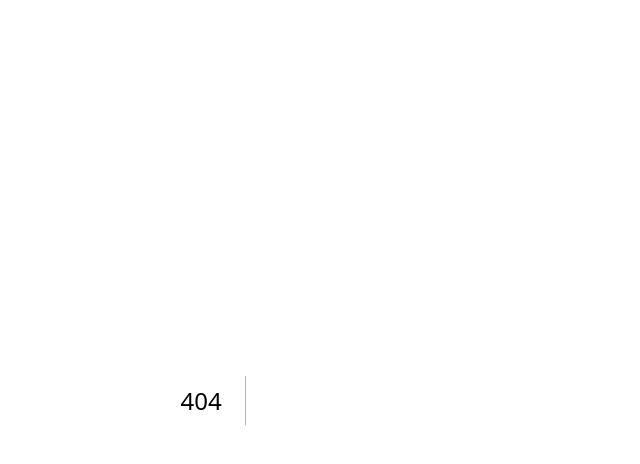
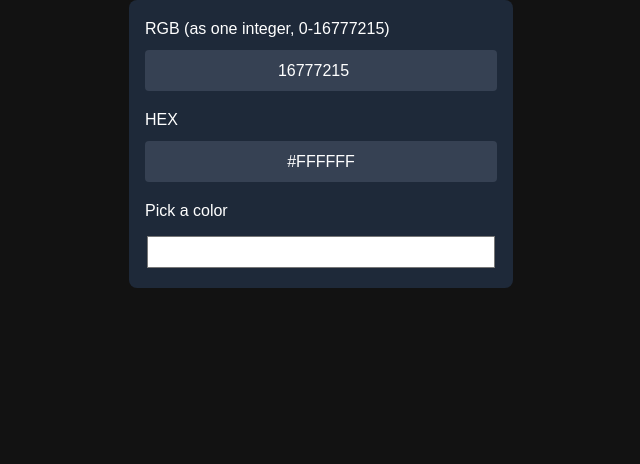
Before and after one commit to Knerio/knerio.github.io, a Next.js app: page /color in a window 1280 px wide. Before the commit this address had no page. Shown: the top 464 px of the page, without its empty margins (319-959 px from the left). Built offline with nearby package versions, Linux system fonts and the light colour scheme.

Commit message:
add tailwind and /color

```diff
--- a/package.json
+++ b/package.json
@@ -16,11 +16,15 @@
     "react-markdown": "^9.0.1"
   },
   "devDependencies": {
+    "@tailwindcss/postcss": "^4.1.2",
     "@types/node": "^20",
     "@types/react": "^18",
     "@types/react-dom": "^18",
+    "autoprefixer": "^10.4.21",
     "eslint": "^8",
     "eslint-config-next": "14.2.3",
+    "postcss": "^8.5.3",
+    "tailwindcss": "^4.1.2",
     "typescript": "^5"
   }
 }
--- /dev/null
+++ b/postcss.config.mjs
@@ -0,0 +1,6 @@
+const config = {
+    plugins: {
+        "@tailwindcss/postcss": {},
+    },
+};
+export default config;
--- /dev/null
+++ b/src/pages/color/index.tsx
@@ -0,0 +1,82 @@
+import { useState } from "react";
+
+export default function ColorConverter() {
+    const [rgb, setRgb] = useState({ r: 255, g: 255, b: 255 });
+    const [hex, setHex] = useState("#ffffff");
+    const [color, setColor] = useState("#ffffff");
+
+    const rgbToHex = (r, g, b) => {
+        return "#" + ((1 << 24) | (r << 16) | (g << 8) | b).toString(16).slice(1).toUpperCase();
+    };
+
+    const hexToRgb = (hex) => {
+        let bigint = parseInt(hex.slice(1), 16);
+        return {
+            r: (bigint >> 16) & 255,
+            g: (bigint >> 8) & 255,
+            b: bigint & 255,
+        };
+    };
+
+    const handleRgbChange = (e) => {
+        let value = Math.min(16777215, Math.max(0, Number(e.target.value)));
+        const newRgb = {
+            r: (value >> 16) & 255,
+            g: (value >> 8) & 255,
+            b: value & 255,
+        };
+        setRgb(newRgb);
+        const hexValue = rgbToHex(newRgb.r, newRgb.g, newRgb.b);
+        setHex(hexValue);
+        setColor(hexValue);
+    };
+
+    const handleHexChange = (e) => {
+        let value = e.target.value;
+        if (/^#([0-9A-F]{6})$/i.test(value)) {
+            setHex(value);
+            setRgb(hexToRgb(value));
+            setColor(value);
+        } else {
+            setHex(value);
+        }
+    };
+
+    const handleColorPick = (e) => {
+        setHex(e.target.value);
+        setRgb(hexToRgb(e.target.value));
+        setColor(e.target.value);
+    };
+
+    return (
+        <div className="p-4 bg-gray-800 text-white rounded-lg space-y-4 max-w-sm mx-auto">
+            <div className="flex flex-col space-y-2">
+                <label>RGB (as one integer, 0-16777215)</label>
+                <input
+                    type="number"
+                    value={(rgb.r << 16) | (rgb.g << 8) | rgb.b}
+                    onChange={handleRgbChange}
+                    className="p-2 bg-gray-700 rounded text-white w-full text-center"
+                />
+            </div>
+            <div className="flex flex-col space-y-2">
+                <label>HEX</label>
+                <input
+                    type="text"
+                    value={hex}
+                    onChange={handleHexChange}
+                    className="p-2 bg-gray-700 rounded text-white w-full text-center uppercase"
+                />
+            </div>
+            <div className="flex flex-col space-y-2">
+                <label>Pick a color</label>
+                <input
+                    type="color"
+                    value={color}
+                    onChange={handleColorPick}
+                    className="w-full h-10"
+                />
+            </div>
+        </div>
+    );
+}
--- a/src/styles/globals.css
+++ b/src/styles/globals.css
@@ -1,3 +1,6 @@
+@import "tailwindcss";
+
+
 body {
   font-family: Arial, sans-serif;
   line-height: 1.6;
```
Also changed, not shown: src/pages/proxy/index.tsx (deleted, +0 -31 lines), 1 other file (tests, documents, lock files or other folders).
